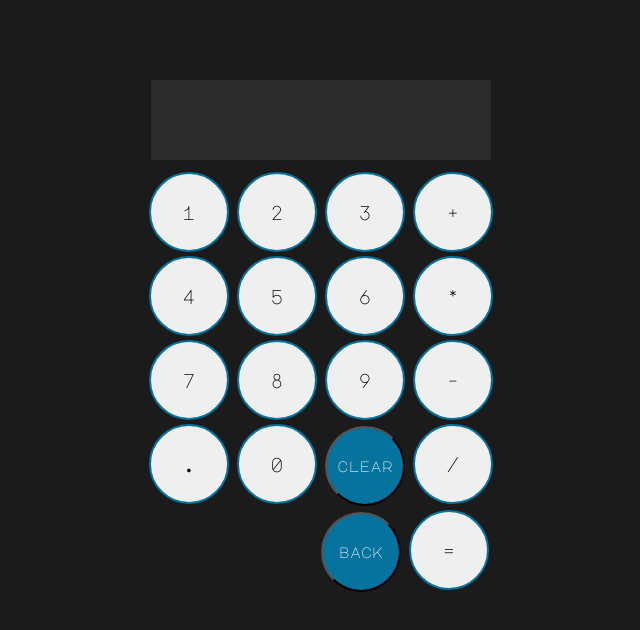
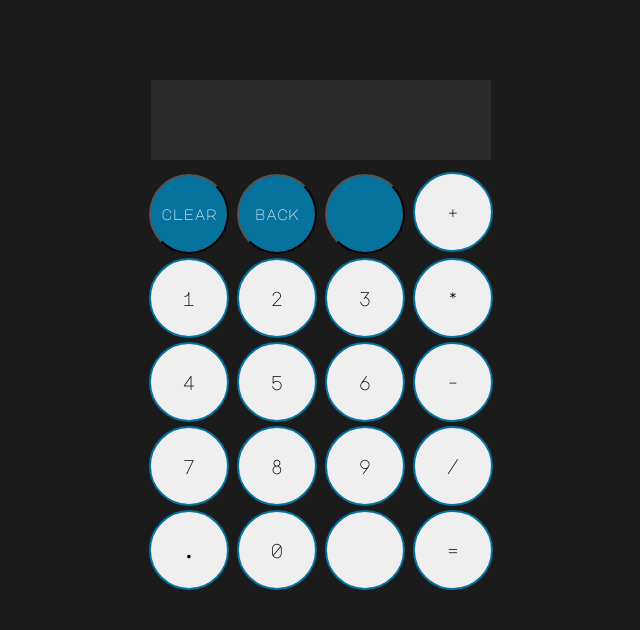
Before and after one commit to elijahdaniel/calculator, a plain HTML site: page index.html in a window 1280 px wide. Shown: the whole page, without its empty margins (319-959 px from the left). Drawn offline with Linux system fonts and the light colour scheme.

Commit message:
organized buttons to move the clear button to top

```diff
--- a/index.html
+++ b/index.html
@@ -7,32 +7,32 @@
 </head>
 
 <body>
+    <center>
         <div class="container">
-            <center>
             <div class="print-display"></div>
             <div class="button-container">
+                <button class="cb">clear</button>
+                <button class="cb">back</button>
+                <button class="cb">&nbsp;</button>
+                <button class="btn" id="exp">+</button><br>
                 <button class="btn">1</button>
                 <button class="btn">2</button>
                 <button class="btn">3</button>
-            <button class="btn" id="exp">+</button><br>
+                <button class="btn" id="exp">*</button><br>
                 <button class="btn">4</button>
                 <button class="btn">5</button>
                 <button class="btn">6</button>
-            <button class="btn" id="exp">*</button><br>
+                <button class="btn" id="exp">-</button><br>
                 <button class="btn">7</button>
                 <button class="btn">8</button>
-            <button class="btn" >9</button>
-            <button class="btn" id="exp">-</button><br>
-            <button class="btn" >.</button>
-            <button class="btn" id="exp">0</button>
-            <button class="cb">clear</button>
+                <button class="btn">9</button>
                 <button class="btn" id="exp">/</button><br>
-            <button class="blank">&nbsp;</button>
-            <button class="blank">&nbsp;</button>
-            <button class="cb">back</button>
-            <button class="btn" id="exp">=</button>
+                <button class="btn">.</button>
+                <button class="btn">0</button>
+                <button class="btn">&nbsp;</button>
+
+                <button class="btn" id="equal">=</button>
             </div>
-
             <script src="script.js"></script>
 </body>
 
```
Lines whose indentation alone changed are shown as unchanged.
